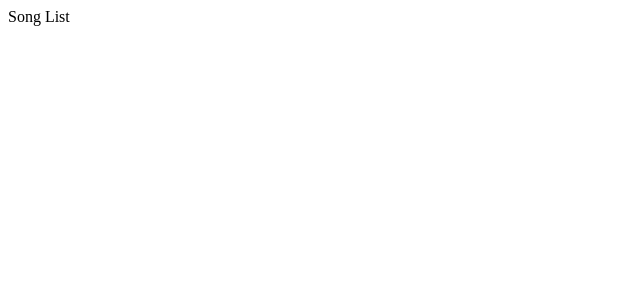
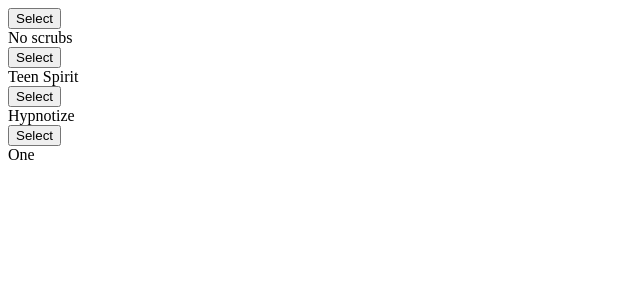
Before and after one commit to BuffaloRob/udemy-songs, a React (Create React App) app: page / in a window 1280 px wide. Shown: the top 300 px of the page, without its empty margins (0-640 px from the left). Built offline with nearby package versions, Linux system fonts and the light colour scheme; the HTML template or start-up script is replaced by a standard one.

Commit message:
SongList:+ renderList() helper method and rendering it

```diff
--- a/src/components/SongList.js
+++ b/src/components/SongList.js
@@ -2,10 +2,28 @@
 import { connect } from 'react-redux';
 
 class SongList extends React.Component {
+
+  renderList() {
+    return this.props.songs.map((song) => {
+      return (
+        <div className='item' key={song.title}>
+          <div className='right floated content'>
+            <button className='ui button primary'>
+              Select
+            </button>
+          </div>
+          <div className='content'>
+            {song.title}
+          </div>
+        </div>
+      );
+    });
+  }
+
   render() {
     return (
-      <div>
-        Song List
+      <div className='ui divided list'>
+        {this.renderList()}
       </div>
     )
   }
```
